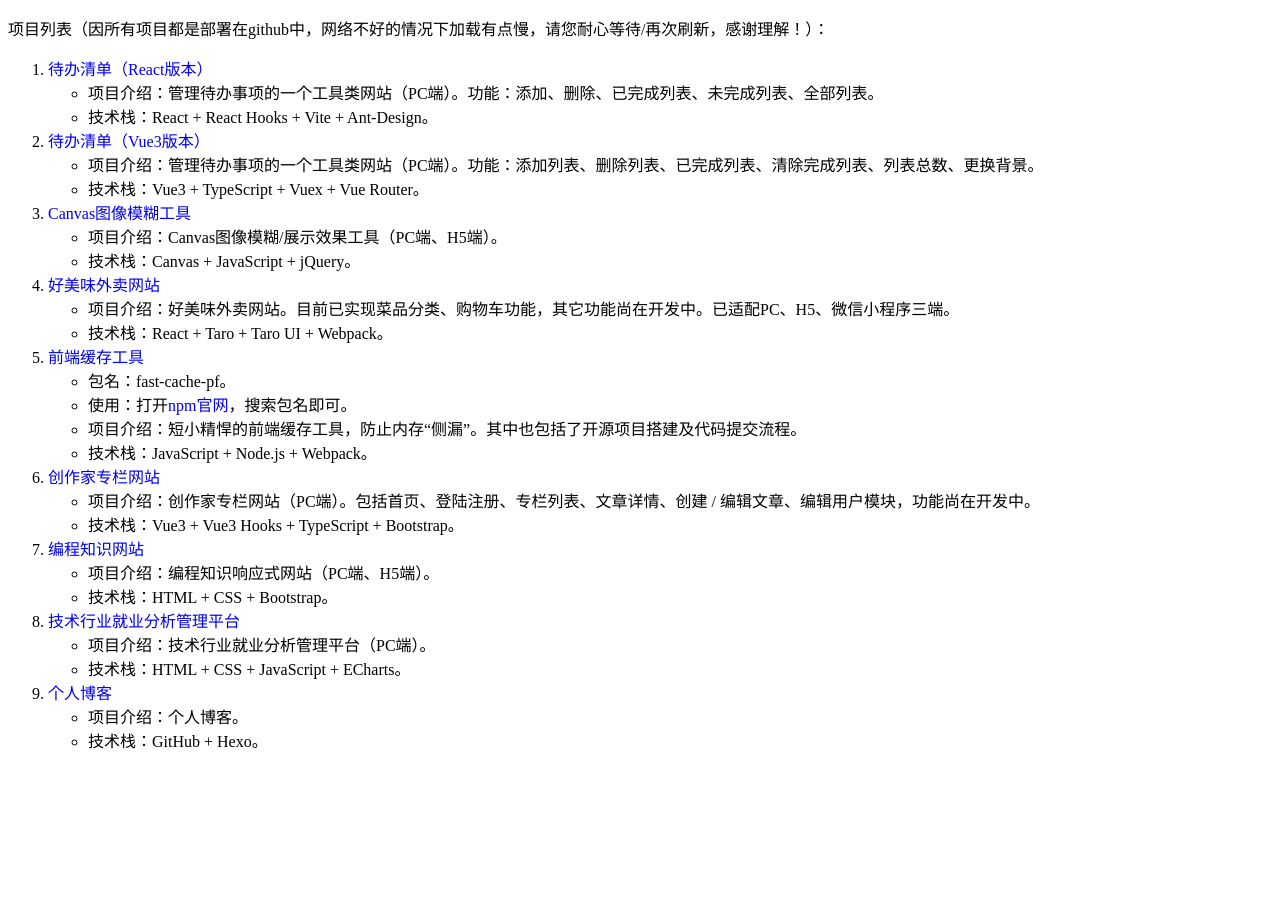
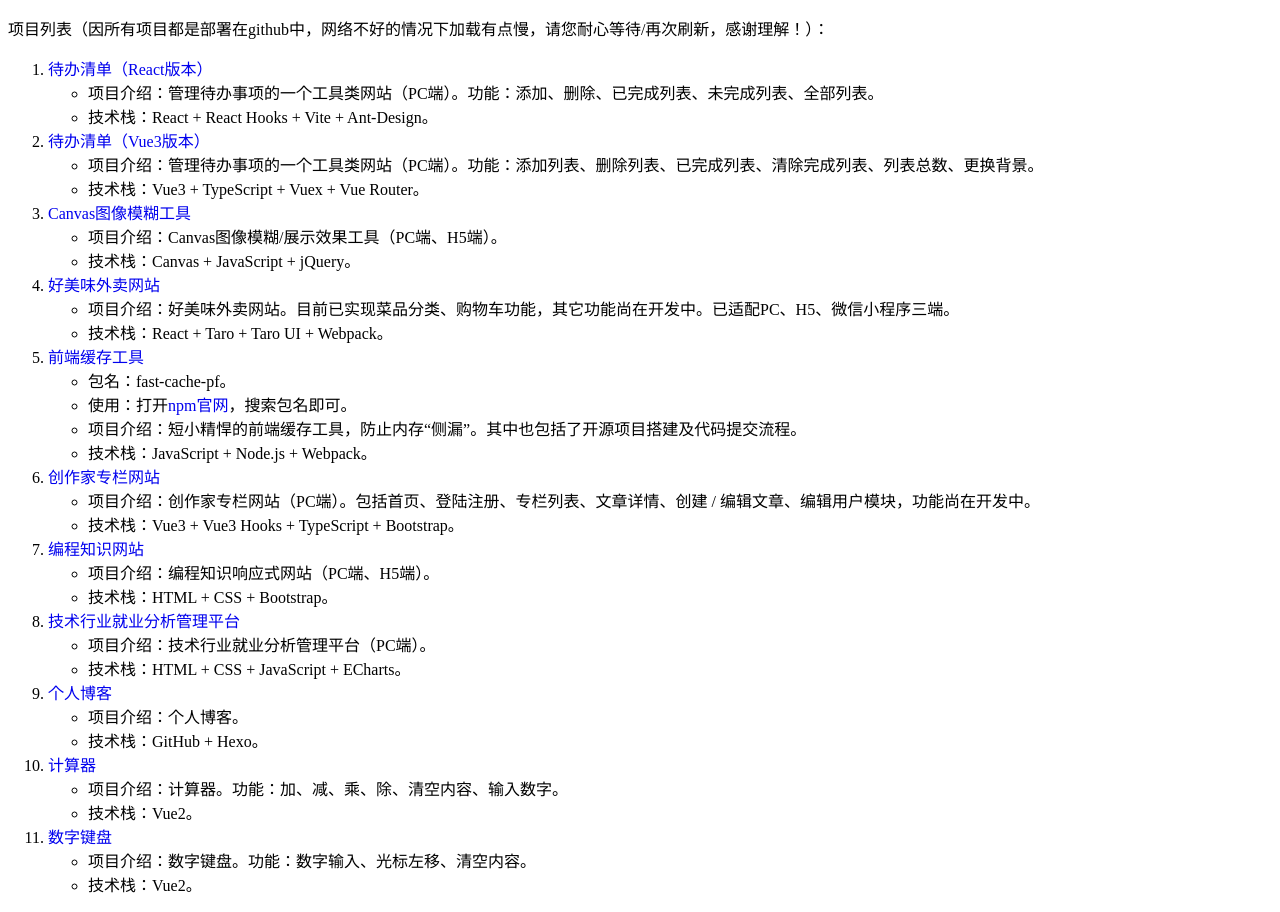
Before and after one commit to pfsjdsn/personal_project_list.github.io, a plain HTML site: page index.html in a window 1280 px wide. Before the commit the page ends 800 px from the top, so only its background shows below. Drawn offline with Linux system fonts and the light colour scheme.

Commit message:
增加计算器、数字键盘

```diff
--- a/index.html
+++ b/index.html
@@ -80,6 +80,20 @@
                     <li>技术栈：GitHub + Hexo。</li>
                 </ul>
             </li>
+            <li>
+                <a href="https://pfsjdsn.github.io/vue_calculato.github.io/" target="_blank">计算器</a>
+                <ul>
+                    <li>项目介绍：计算器。功能：加、减、乘、除、清空内容、输入数字。</li>
+                    <li>技术栈：Vue2。</li>
+                </ul>
+            </li>
+            <li>
+                <a href="https://pfsjdsn.github.io/vue_keypad.github.io/" target="_blank">数字键盘</a>
+                <ul>
+                    <li>项目介绍：数字键盘。功能：数字输入、光标左移、清空内容。</li>
+                    <li>技术栈：Vue2。</li>
+                </ul>
+            </li>
 
 
 
```
